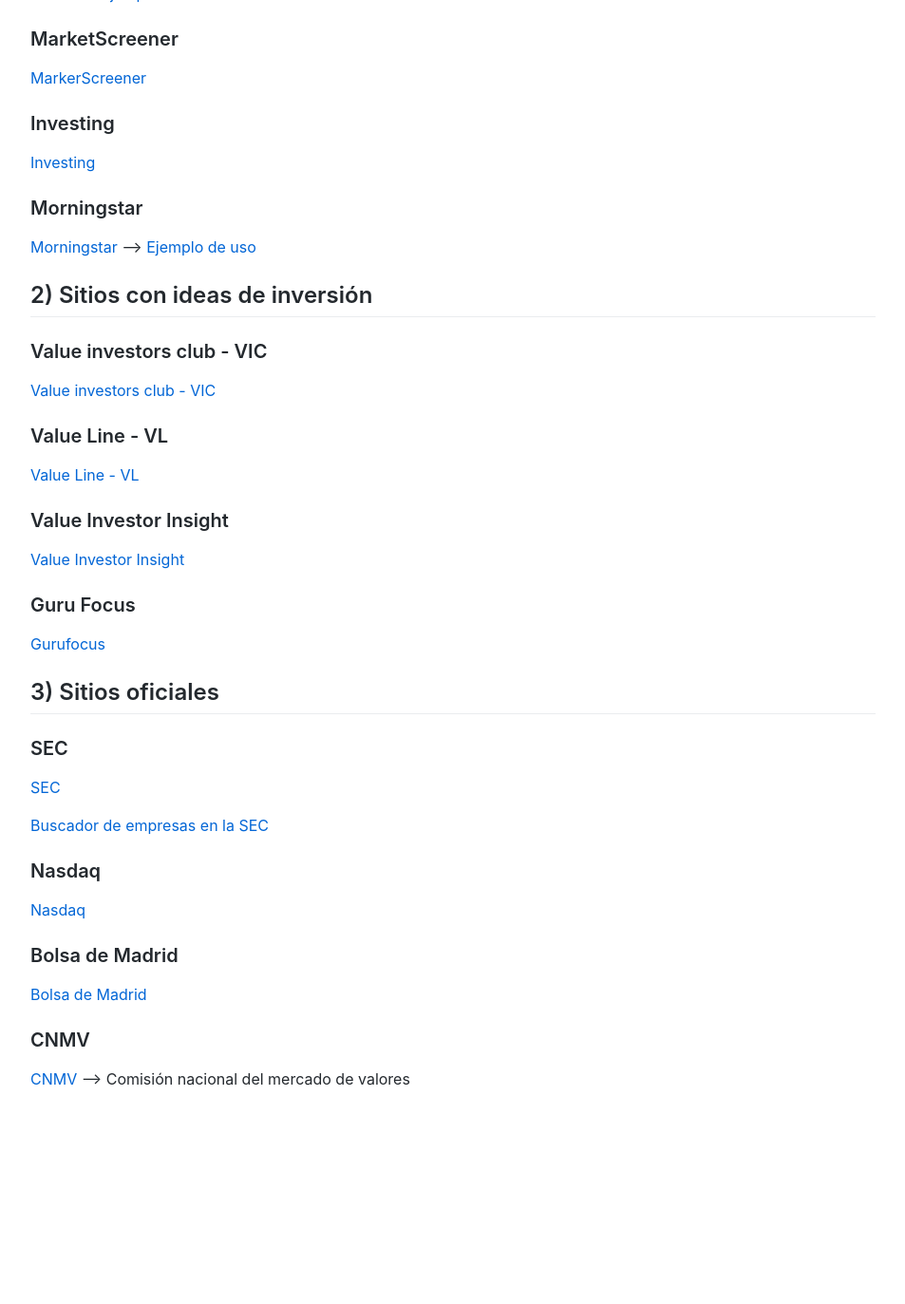
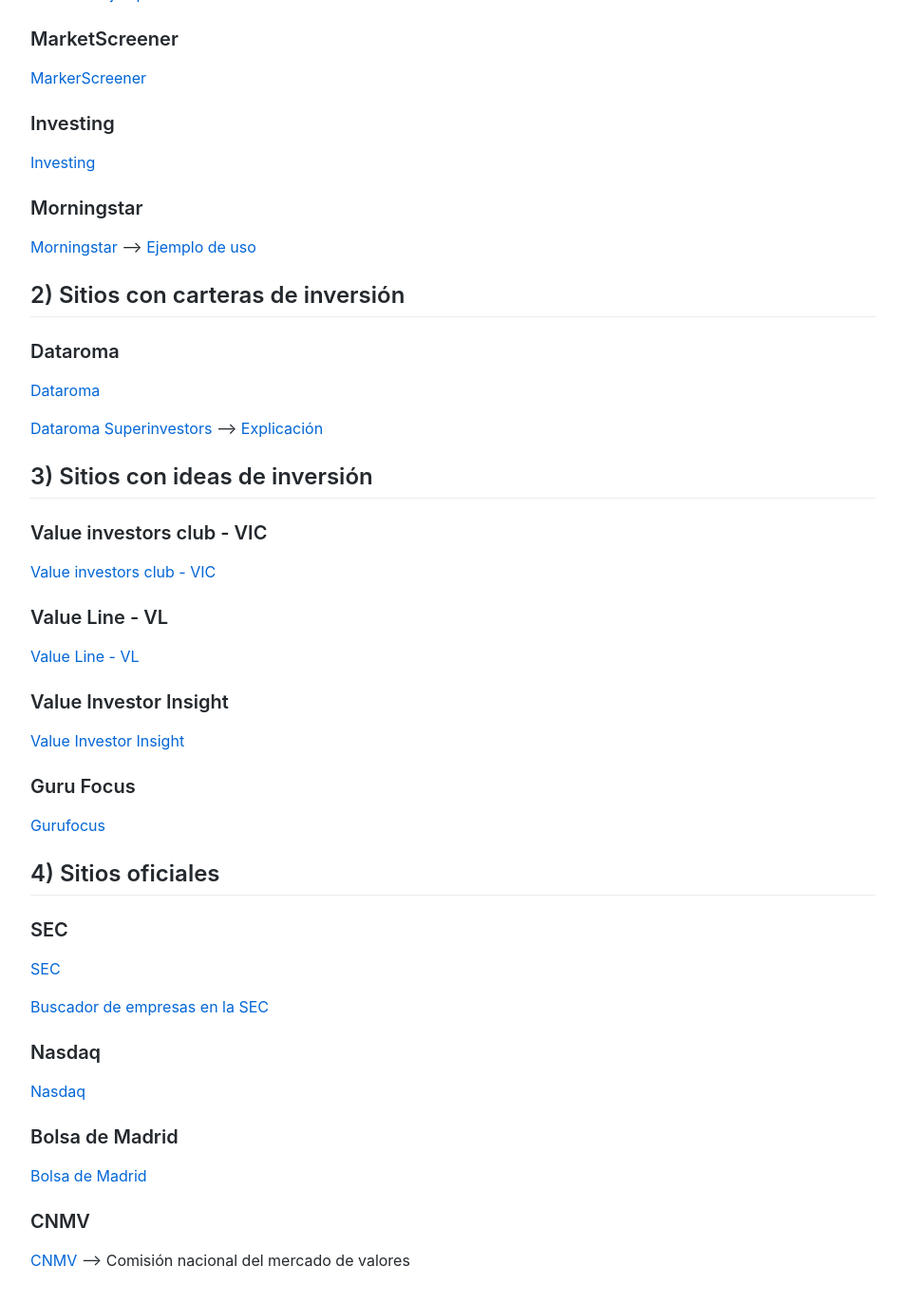
Before and after one commit to Akira3030/formacion, a Jekyll site: the page built from articulos/inversiones/sitios-con-informacion-financiera.md, in a window 1280 px wide and 1400 px high, scrolled down 766 px. Shown: the top 1373 px of the window at 95% size, without its empty margins (163-1116 px from the left). Built offline with Jekyll 4.4.1, drawn with Linux system fonts in a browser that asks for light colours; before the commit the page ends 1975 px from its top, so only the background shows below that.

Commit message:
Update sitios-con-informacion-financiera.md

```diff
--- a/articulos/inversiones/sitios-con-informacion-financiera.md
+++ b/articulos/inversiones/sitios-con-informacion-financiera.md
@@ -26,7 +26,15 @@
 ### Morningstar
 [Morningstar](https://www.morningstar.es) --> [Ejemplo de uso](https://www.youtube.com/watch?v=cZvosqnOjw0)
 
-## 2) Sitios con ideas de inversión
+## 2) Sitios con carteras de inversión
+
+### Dataroma
+
+[Dataroma](https://www.dataroma.com)
+
+[Dataroma Superinvestors](https://www.dataroma.com/m/managers.php) --> [Explicación](https://www.youtube.com/watch?v=5el_BiuyFsA)
+
+## 3) Sitios con ideas de inversión
 
 ### Value investors club - VIC
 [Value investors club - VIC](https://www.valueinvestorsclub.com/ideas)
@@ -40,7 +48,7 @@
 ### Guru Focus
 [Gurufocus](https://www.gurufocus.com)
 
-## 3) Sitios oficiales
+## 4) Sitios oficiales
 
 ### SEC
 
```
